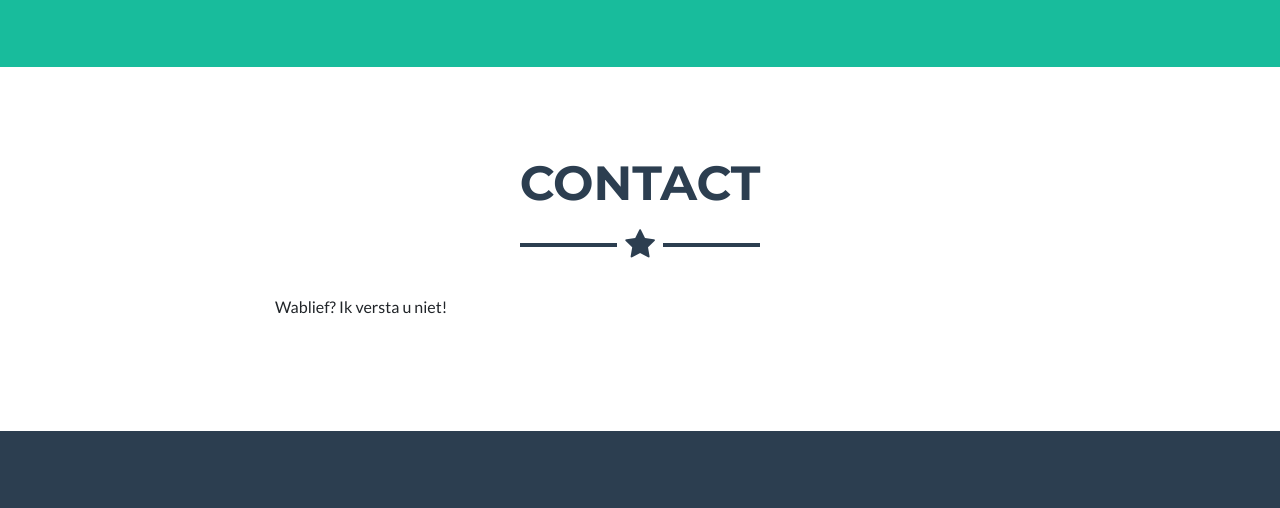
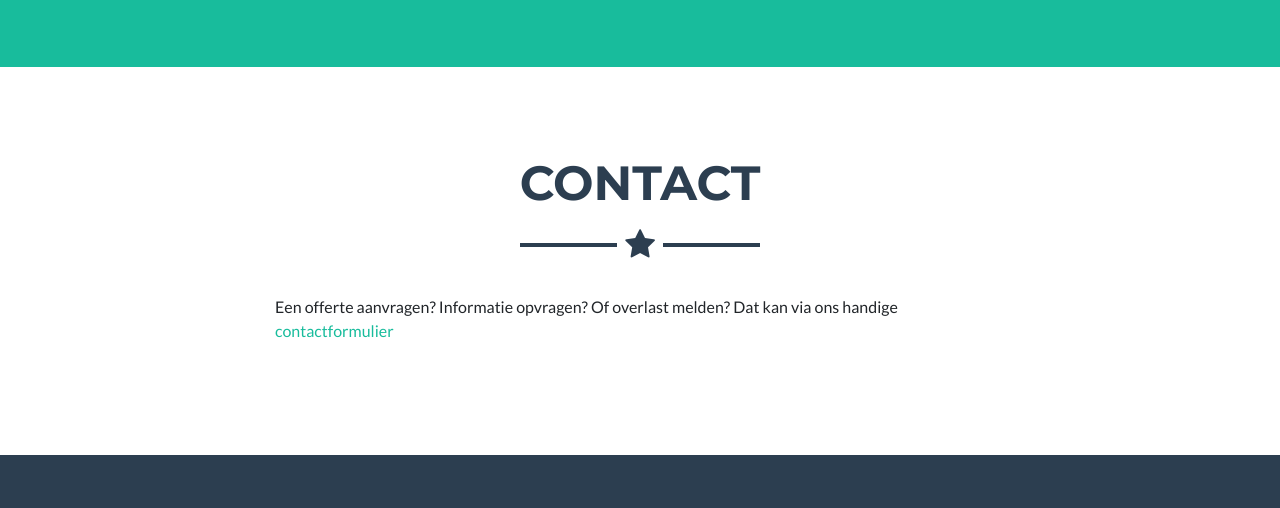
Before and after one commit to Brammm/betontesten.be, a plain HTML site: page public/index.html in a window 1280 px wide. Shown: the part 1888-2396 px from the top of the page. Drawn offline with nearby package versions, Linux system fonts and the light colour scheme.

Commit message:
Contact link
:chuckle:

```diff
--- a/public/index.html
+++ b/public/index.html
@@ -105,7 +105,7 @@
         <hr class="star-dark mb-5">
         <div class="row">
             <div class="col-lg-8 mx-auto">
-                <p>Wablief? Ik versta u niet!</p>
+                <p>Een offerte aanvragen? Informatie opvragen? Of overlast melden? Dat kan via ons handige <a href="https://www.youtube.com/watch?v=HUvbhNWTSl4">contactformulier</a></p>
             </div>
         </div>
     </div>
```
